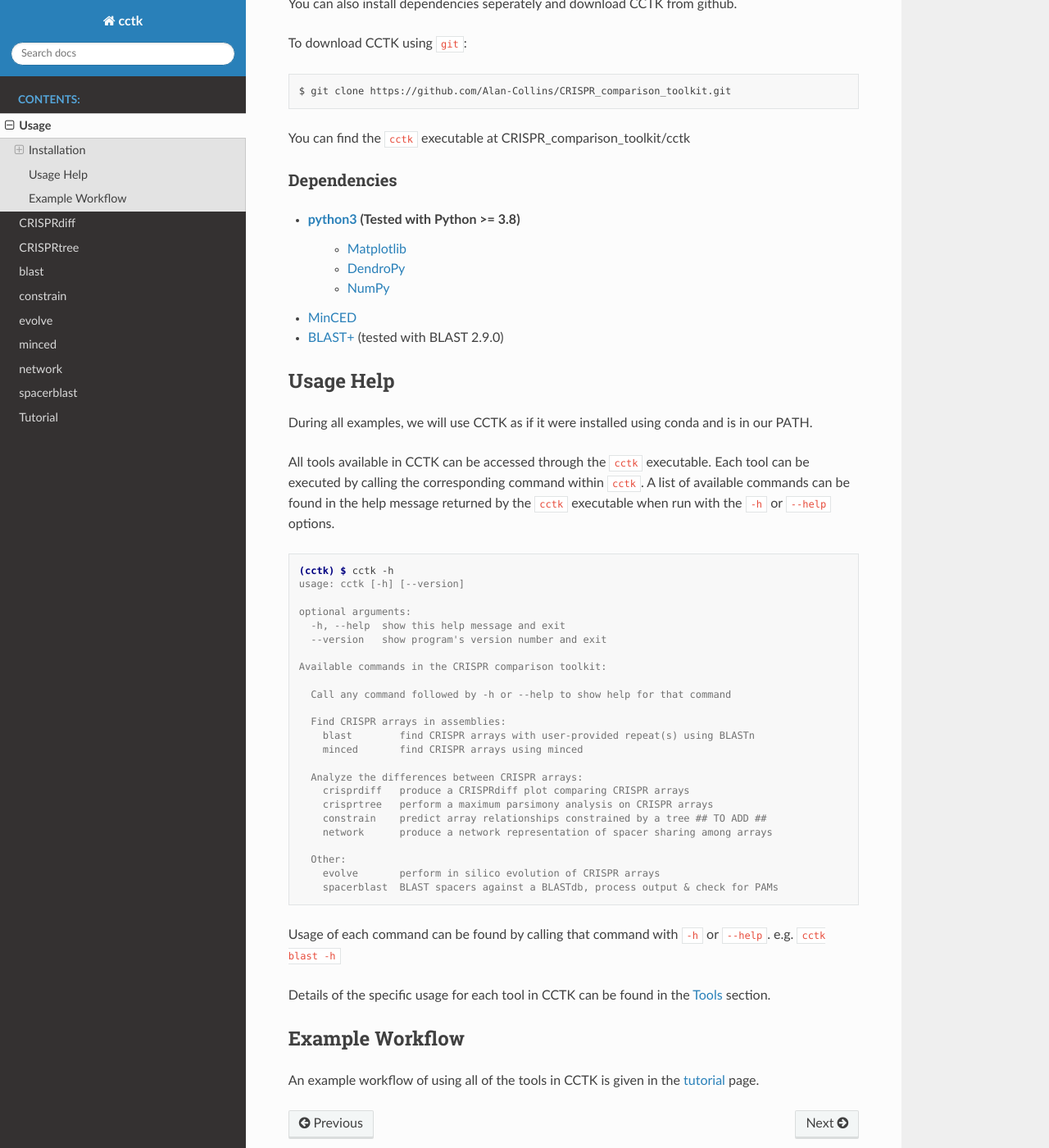
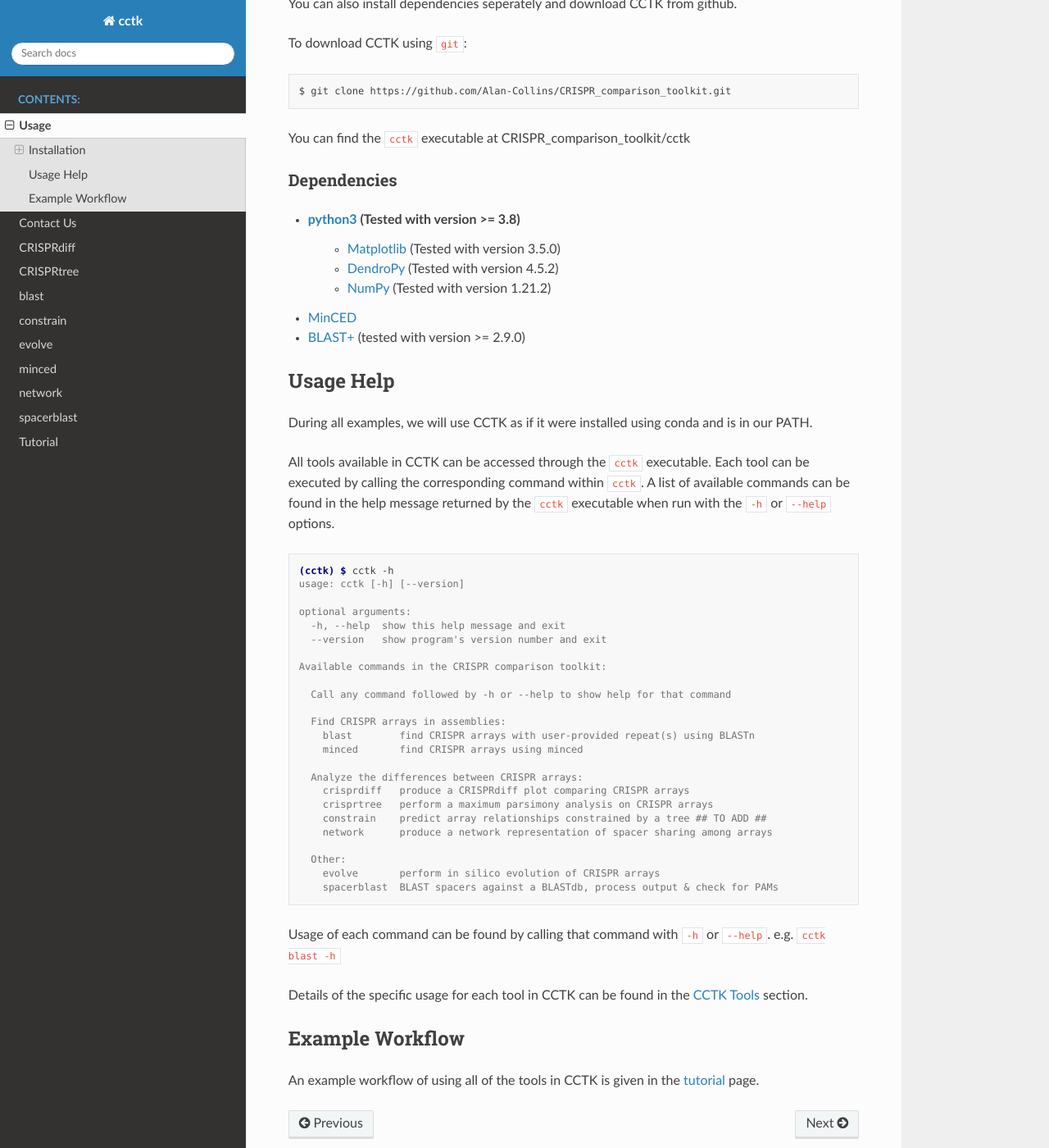
Before and after one commit to Alan-Collins/CRISPR_comparison_toolkit, a Sphinx documentation site: the page built from docs/source/usage.rst, in a window 1280 px wide and 1400 px high, scrolled down 919 px. Shown: the whole window at 82% size. Built offline with Sphinx 7.4.7 and the Read the Docs theme 2.0.0, drawn with Linux system fonts in a browser that asks for light colours.

Commit message:
change layout and add contact us

```diff
--- a/docs/source/usage.rst
+++ b/docs/source/usage.rst
@@ -49,13 +49,13 @@
 Dependencies
 ^^^^^^^^^^^^
 
-* `python3 <https://www.python.org/downloads/>`_ (Tested with Python >= 3.8)
-   * `Matplotlib <https://matplotlib.org/3.1.1/users/installing.html>`_
-   * `DendroPy <https://dendropy.org/downloading.html>`_
-   * `NumPy <https://numpy.org/install/>`_
+* `python3 <https://www.python.org/downloads/>`_ (Tested with version >= 3.8)
+   * `Matplotlib <https://matplotlib.org/3.1.1/users/installing.html>`_ (Tested with version 3.5.0)
+   * `DendroPy <https://dendropy.org/downloading.html>`_ (Tested with version 4.5.2)
+   * `NumPy <https://numpy.org/install/>`_ (Tested with version 1.21.2)
 
 * `MinCED <https://github.com/ctSkennerton/minced>`_
-* `BLAST+ <https://ftp.ncbi.nlm.nih.gov/blast/executables/blast+/LATEST/>`_ (tested with BLAST 2.9.0)
+* `BLAST+ <https://ftp.ncbi.nlm.nih.gov/blast/executables/blast+/LATEST/>`_ (tested with version >= 2.9.0)
 
 
 Usage Help
```
Also changed, not shown: docs/source/index.rst (+7 -14 lines).
